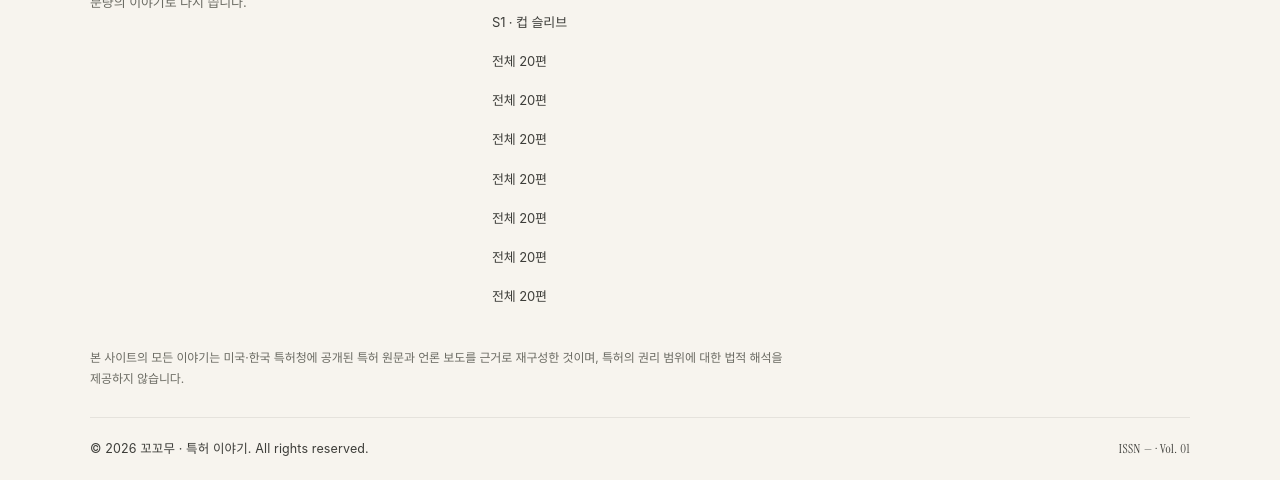
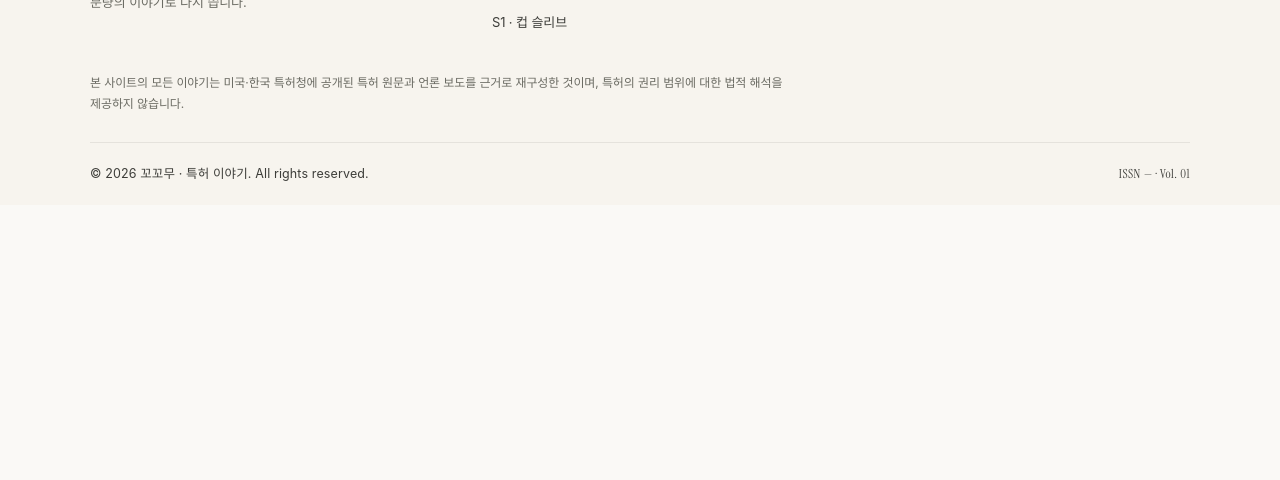
Before and after one commit to oraclekidz/kkokkomu, a plain HTML site: page index.html in a window 1280 px wide. Shown: the part 7069-7549 px from the top of the page. After the commit the page ends 7274 px from the top, so only its background shows below. Drawn offline with Linux system fonts and the light colour scheme; a web font is replaced by a local one.

Commit message:
fix: 인덱스 푸터에 중복된 '전체 20편' 링크 제거

```diff
--- a/index.html
+++ b/index.html
@@ -863,13 +863,6 @@
           <li><a href="index.html">홈</a></li>
           <li><a href="index.html#stories">전체 이야기</a></li>
           <li><a href="story.html">S1 · 컵 슬리브</a></li>
-          <li><a href="index.html#stories">전체 20편</a></li>
-          <li><a href="index.html#stories">전체 20편</a></li>
-          <li><a href="index.html#stories">전체 20편</a></li>
-          <li><a href="index.html#stories">전체 20편</a></li>
-          <li><a href="index.html#stories">전체 20편</a></li>
-          <li><a href="index.html#stories">전체 20편</a></li>
-          <li><a href="index.html#stories">전체 20편</a></li>
         </ul>
       </div>
       <div class="footer-col">
```
